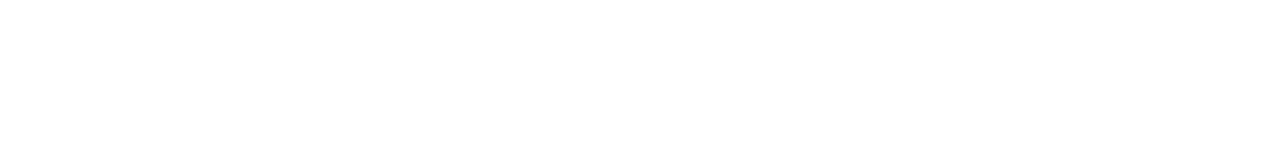
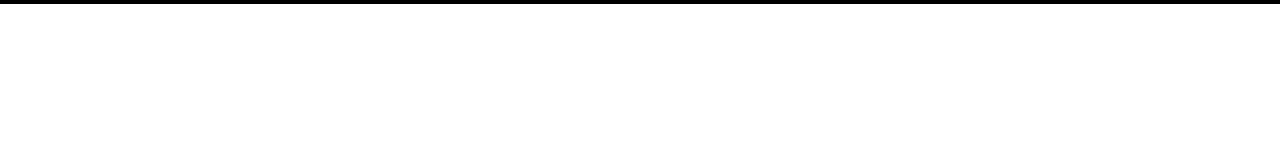
Before and after one commit to trisna7991/squatter, a plain HTML site: page index.html in a window 1280 px wide. Drawn offline with Linux system fonts and the light colour scheme.

Commit message:
new file:   css/main.css 	modified:   index.html 	new file:   js/main.js

```diff
--- /dev/null
+++ b/css/main.css
@@ -0,0 +1,6 @@
+* {
+    border: 1px solid black;
+    margin: 0;
+    padding: 0;
+    box-sizing: border-box;
+}
--- a/index.html
+++ b/index.html
@@ -4,9 +4,14 @@
     <meta charset="UTF-8">
     <meta http-equiv="X-UA-Compatible" content="IE=edge">
     <meta name="viewport" content="width=device-width, initial-scale=1.0">
-    <title>Document</title>
+
+    <title>Squatter</title>
+    <!-- css -->
+    <link rel="stylesheet" href="css/main.css">
+
 </head>
 <body>
 
+<script src="js/main.js"></script>
 </body>
 </html>
```
Also changed, not shown: js/main.js (added).
